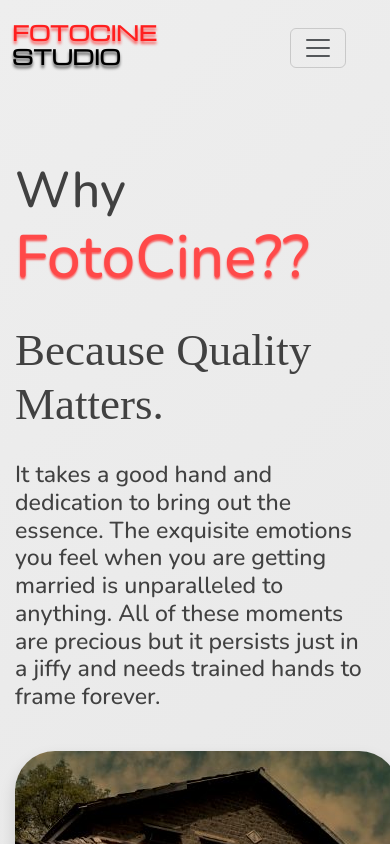
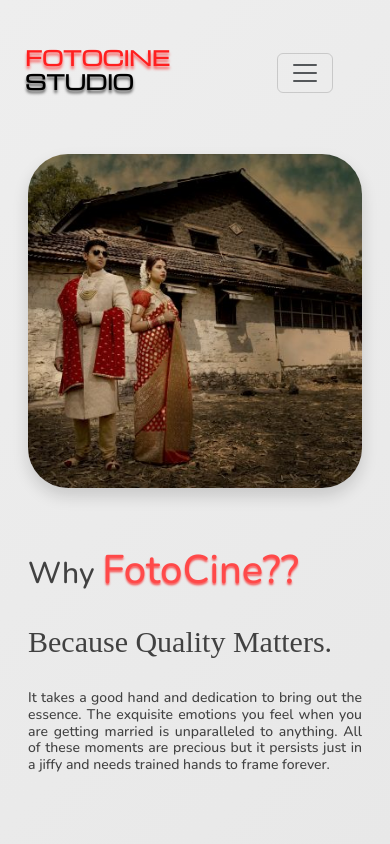
Before and after one commit to vishnukashitola/wedding--studio, a plain HTML site: page index.html in a window 390 px wide. Shown: the top 844 px of the page. Drawn offline with nearby package versions, Linux system fonts and the light colour scheme; a web font is replaced by a local one.

Commit message:
work on home page mobile view
work on home page mobile view
not completed yet

```diff
--- a/index.html
+++ b/index.html
@@ -73,12 +73,16 @@
     <section class="best">
         <div class="container">
             <div class="row">
+                <div class="col-md-5 col-12 mobilebest1 " >
+                    <img src="best1.jpg" alt=""  class="shadow">
+
+                </div>
                 <div class="col-md-7 col-12 subtitlebox">
-                     <h1 style="font-size: 50px;">
+                     <h1 >
                         <!-- Why <font color="#CB7821">FotoCine??</font> -->
-                         Why <span style="color: #FF4949; font-size: 60px; text-shadow: 0px 2px 2px rgba(255, 0, 0, 0.6);">FotoCine??</span>
+                         Why <span>FotoCine??</span>
                      </h1>
-                     <h1 style="font-size:45px; font-family: 'Croissant One', serif;">
+                     <h1  class="qualityMattwe">
                         Because Quality Matters.
                      </h1>
                      <h3 >
@@ -118,10 +122,10 @@
                          </div>
 
                     </div>
-                    <div class="col-md-3 col-12">
+                    <div class="col-md-3 col-12 best3">
                             <img src="best3.jpg" alt="" style="padding:0px; margin-bottom: 20px;" class="shadow">
                     </div>
-                    <div class="col-md-3 col-12">
+                    <div class="col-md-3 col-12 best2 ">
                             <img src="best2.jpg" alt="" style="padding:0px; margin-bottom: 20px;" class="shadow">
                     </div>
             </div>
--- a/style.css
+++ b/style.css
@@ -17,10 +17,21 @@ body{
   margin: auto;
   padding: auto;
   background: transparent;
-
 }
 .subtitlebox,.best1{
   margin-top:2em ;
+}
+.subtitlebox h1{
+  font-size: 50px;
+}
+.subtitlebox h1 span{
+  color: #FF4949;
+  font-size: 60px;
+  text-shadow: 0px 2px 2px rgba(255, 0, 0, 0.6);
+}
+.qualityMattwe{
+  font-size:45px;
+  font-family: 'Croissant One', serif;
 }
 .glowblack{
   text-shadow: 0px 1px 1px rgba(0, 0, 0, 0.6);
@@ -31,7 +42,9 @@ body{
   background-color: #000000;
   background: #000000;
   background: radial-gradient(at center, #00000077, #e4e4e4);
-
+}
+.mobilebest1{
+  display: none;
 }
 .best{
     color: rgb(65, 65, 65);
@@ -283,7 +296,7 @@ hr {
 }
 .about img{
     padding: 10px;
-    filter: drop-shadow(46px 30px 1px #ff0000df);
+    filter: drop-shadow(46px 30px 1px #ffffffdf);
     width: 90%;
     border: solid 2px red;
     border-radius: 30px;
@@ -625,3 +638,67 @@ body, html {
 .container1 form input[type= "submit"]:hover {
     background: #223;
 }
+
+@media (max-width: 600px) {
+  /* Your mobile styles go here */
+  body {
+    font-size: 14px;
+    padding: 10px !important;
+  }
+  .subtitlebox h1 {
+    font-size: 30px;
+  }
+  .subtitlebox h1 span{
+    font-size: 40px;
+  }
+  .qualityMattwe{
+  font-size:18px;
+
+  }
+  .subtitlebox h3{
+    font-size: 14px;
+    text-align: justify;
+  }
+  .mobilebest1{
+    display: block;
+    padding: auto;
+  }
+   .mobilebest1 img {
+    width: 100%;
+  }
+  .best1,.best2,.best3{
+    display: none;
+    margin: auto;
+  }
+  .titlearea {
+    display: flex;
+    justify-content: center;
+    text-align: center;
+  }
+
+
+  .container {
+    flex-direction: column;
+    padding: 15px;
+  }
+
+  .header {
+    font-size: 18px;
+    text-align: center;
+  }
+
+  nav ul {
+    flex-direction: column;
+    gap: 10px;
+  }
+
+  .project-card {
+    width: 100%;
+    margin-bottom: 20px;
+  }
+
+  /* Hide some elements if needed */
+  .desktop-only {
+    display: none;
+  }
+}
```
